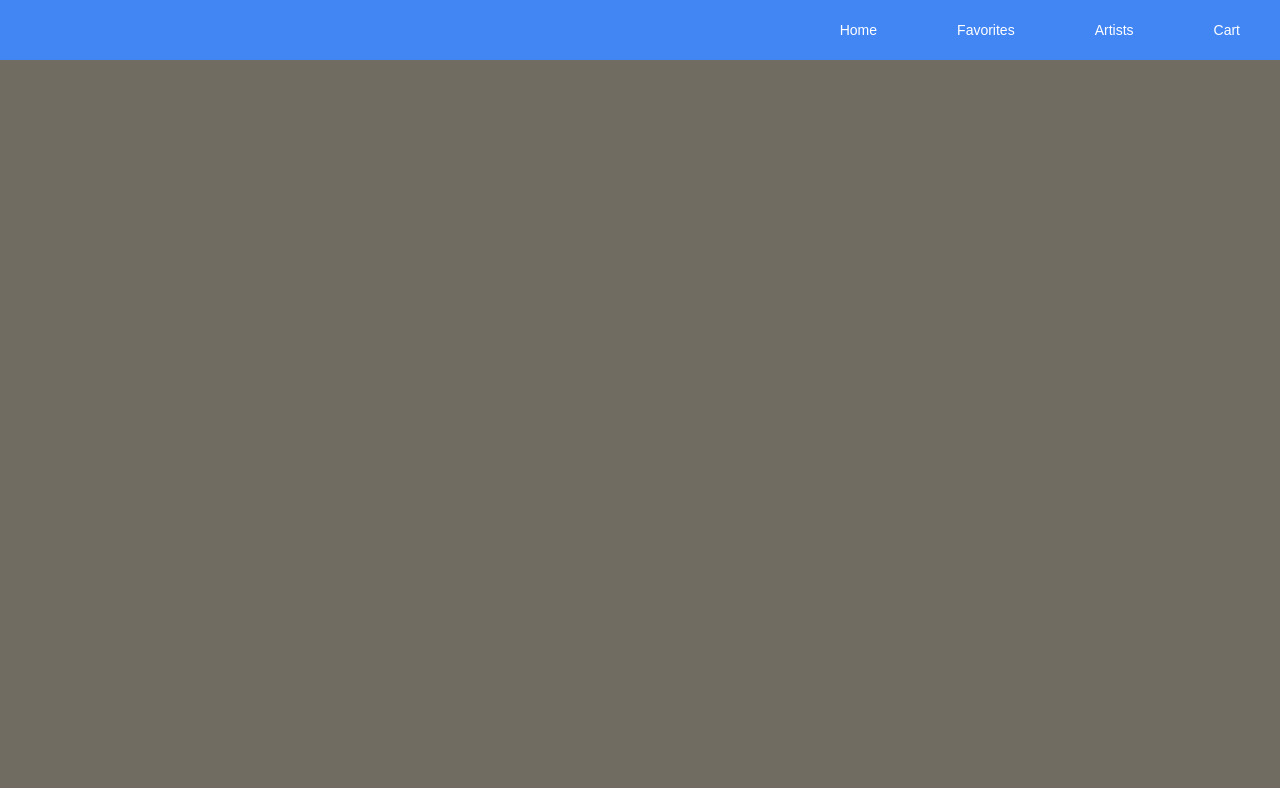
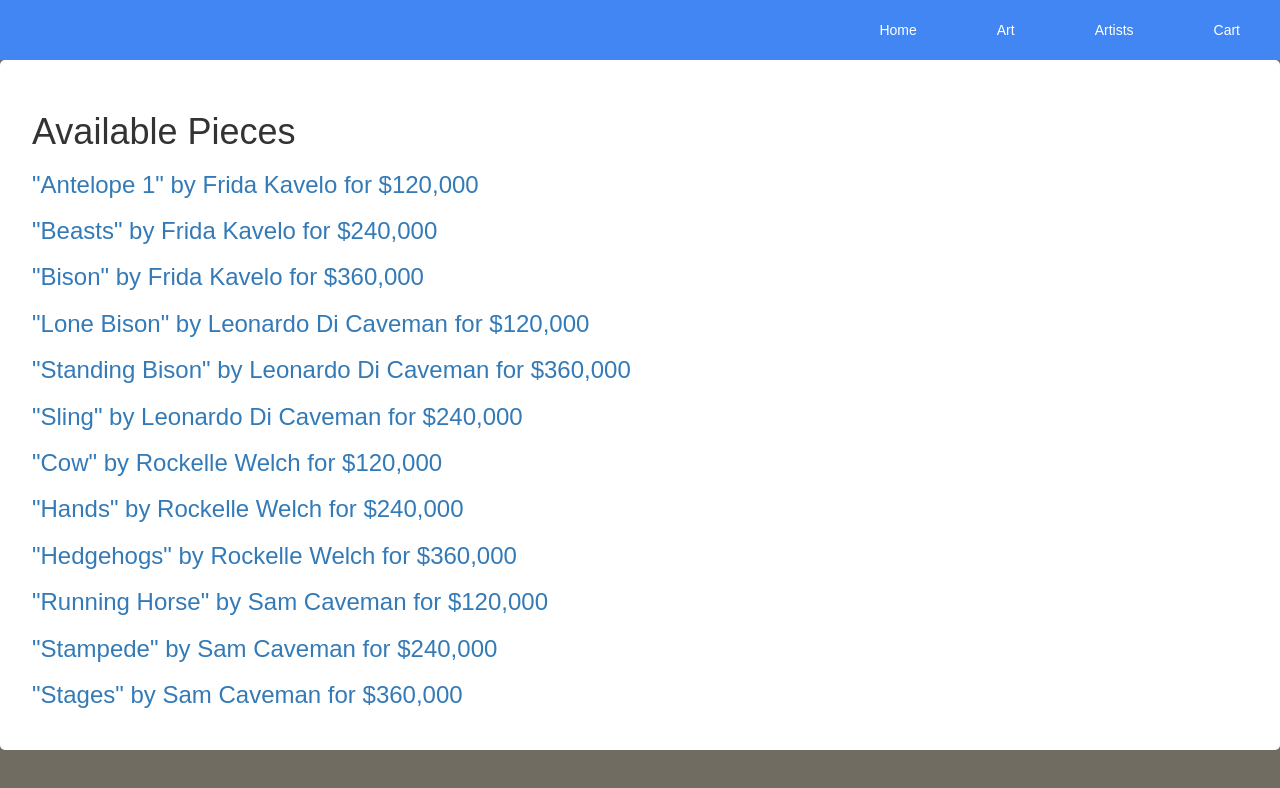
Before and after one commit to danielrvancura/DinoDecor, a React (Create React App) app in the folder client/: page /art in a window 1280 px wide. Shown: the top 788 px of the page. Built offline with nearby package versions, Linux system fonts and the light colour scheme.

Commit message:
Art list now links to art items

```diff
--- a/client/src/App.css
+++ b/client/src/App.css
@@ -29,6 +29,7 @@ nav a:active {
 
 .container {
   width: 100%;
+  height: 100%;
   padding: 2.5%;
   background-color: white;
   border-radius: 5px;
--- a/client/src/App.js
+++ b/client/src/App.js
@@ -1,6 +1,7 @@
 import React, { Component } from 'react';
 import Home from './pages/Home';
 import Favorites from './pages/Favorites';
+import Art from './pages/Art';
 import Artists from './pages/Artists';
 import Cart from './pages/Cart';
 import Item from './pages/Item';
@@ -11,23 +12,105 @@ import {
 } from 'react-router-dom';
 import './App.css';
 
+const allArt = [{
+        name: 'Antelope 1',
+        artist: 'Frida Kavelo',
+        price: '$120,000',
+        fileName: 'antelope1.jp',
+        id: 1
+    },{
+        name: 'Beasts',
+        artist: 'Frida Kavelo',
+        price: '$240,000',
+        fileName: 'beasts.JPG',
+        id: 2
+    },{
+        name: 'Bison',
+        artist: 'Frida Kavelo',
+        price: '$360,000',
+        fileName: 'bison.jpg',
+        id: 3
+    },{
+        name: 'Lone Bison',
+        artist: 'Leonardo Di Caveman',
+        price: '$120,000',
+        fileName: 'bison2.jpg',
+        id: 4
+    },{
+        name: 'Standing Bison',
+        artist: 'Leonardo Di Caveman',
+        price: '$360,000',
+        fileName: 'bison3.jpg',
+        id: 5
+    },{
+        name: 'Sling',
+        artist: 'Leonardo Di Caveman',
+        price: '$240,000',
+        fileName: 'catapult.jpg',
+        id: 6
+    },{
+        name: 'Cow',
+        artist: 'Rockelle Welch',
+        price: '$120,000',
+        fileName: 'cattle1.jpg',
+        id: 7
+    },{
+        name: 'Hands',
+        artist: 'Rockelle Welch',
+        price: '$240,000',
+        fileName: 'hands.jpg',
+        id: 8
+    },{
+        name: 'Hedgehogs',
+        artist: 'Rockelle Welch',
+        price: '$360,000',
+        fileName: 'hedgehog.jpg',
+        id: 9
+    },{
+        name: 'Running Horse',
+        artist: 'Sam Caveman',
+        price: '$120,000',
+        fileName: 'horse1.jpg',
+        id: 10
+    },{
+        name: 'Stampede',
+        artist: 'Sam Caveman',
+        price: '$240,000',
+        fileName: 'horse2.jpg',
+        id: 11
+    },{
+        name: 'Stages',
+        artist: 'Sam Caveman',
+        price: '$360,000',
+        fileName: 'horses1.jpg',
+        id: 12
+    }
+];
 
 class App extends Component {
+    constructor(props) {
+        super(props);
+        this.state = {
+            cart: []
+        }
+    }
+
     render() {
         return (
             <Router>
                 <div>
                     <nav>
                         <Link to="/">Home</Link>
-                        <Link to="/favorites">Favorites</Link>
+                        <Link to="/art">Art</Link>
                         <Link to="/artists">Artists</Link>
                         <Link to="/cart">Cart</Link>
                     </nav>
                     <Route exact path="/" component={Home} />
+                    <Route path="/art" component={ () => <Art allArt={allArt} /> } />
+                    <Route path="/artists" component={Artists} />
                     <Route path="/favorites" component={Favorites} />
-                    <Route path="/artists" component={Artists} />
                     <Route path="/cart" component={Cart} />
-                    <Route path="/item" component={Item} />
+                    <Route path="/item/:id" component={ () => <Item allArt={allArt} /> } />
                 </div>
             </Router>
         )
--- /dev/null
+++ b/client/src/components/ArtPiece.js
@@ -0,0 +1,14 @@
+import React from 'react';
+
+const ArtPiece = (props) => {
+    const href = "item/" + props.piece.id;
+    return (
+        <div>
+            <a href={href}>
+                <h3>"{props.piece.name}" by {props.piece.artist} for {props.piece.price}</h3>
+            </a>
+        </div>
+    )
+}
+
+export default ArtPiece;
--- /dev/null
+++ b/client/src/pages/Art.js
@@ -0,0 +1,21 @@
+import React, { Component } from 'react';
+import ArtPiece from '../components/ArtPiece';
+
+class Art extends Component {
+    render () {
+        const art = this.props.allArt.map((piece) =>{
+            return (
+                <ArtPiece piece={piece} />
+            )
+        });
+
+        return(
+        <div className='container'>
+            <h1>Available Pieces</h1>
+            {art}
+        </div>
+        )
+    }
+}
+
+export default Art;
--- a/client/src/pages/Item.js
+++ b/client/src/pages/Item.js
@@ -1,4 +1,9 @@
 import React from 'react';
+
+let location = window.location.href;
+console.log('location: ' + location);
+let index = parseInt(location.substr(27)) - 1;
+console.log('index: ' + index);
 
 const Item = (props) => {
     return (
@@ -8,11 +13,10 @@ const Item = (props) => {
                     <h1>This is placeholder content asdfasdfasdf</h1>
                 </div>
                 <div className='col-md-7'>
-                    <h1>A Study in Bison</h1>
-                    <h3>by Sam Caveman</h3>
-                    <h2>Price: $156,000,000</h2>
+                    <h1>{props.allArt[index].name}</h1>
+                    <h3>by {props.allArt[index].artist}</h3>
+                    <h2>Price: {props.allArt[index].price}</h2>
                     <button className='btn btn-primary'>Add to Cart</button>
-                    <button className='btn btn-primary'>Favorite</button>
                 </div>
             </div>
             <div className="row">
```
Also changed, not shown: 13 other files (tests, documents, lock files or other folders).
